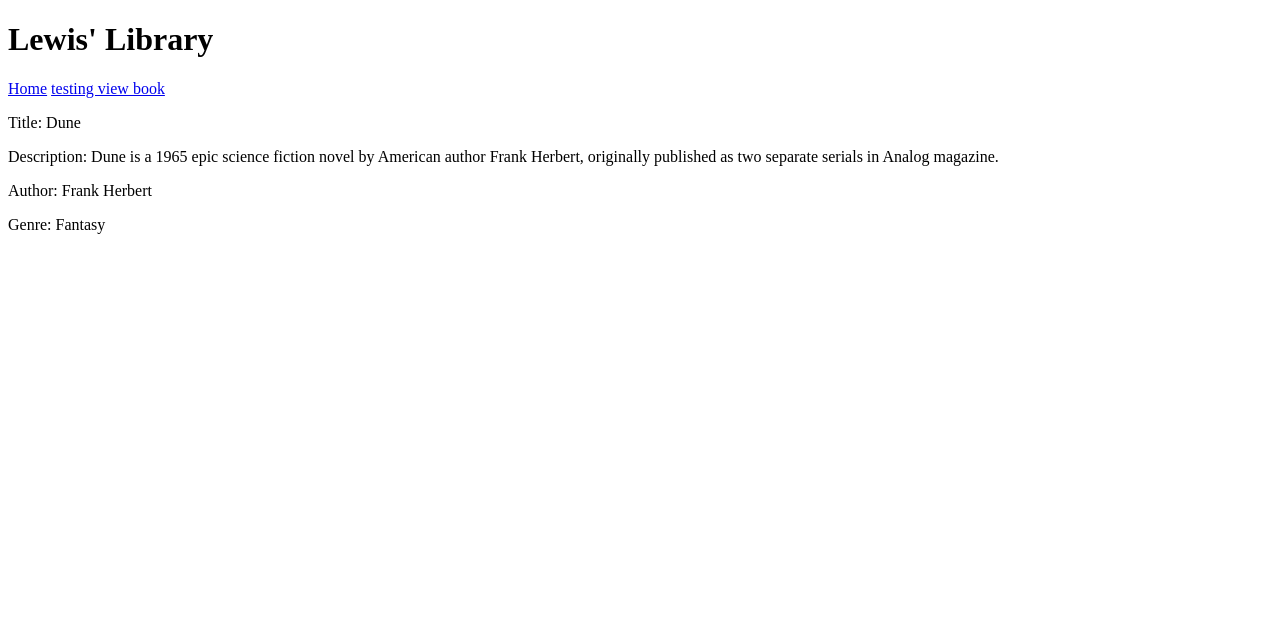
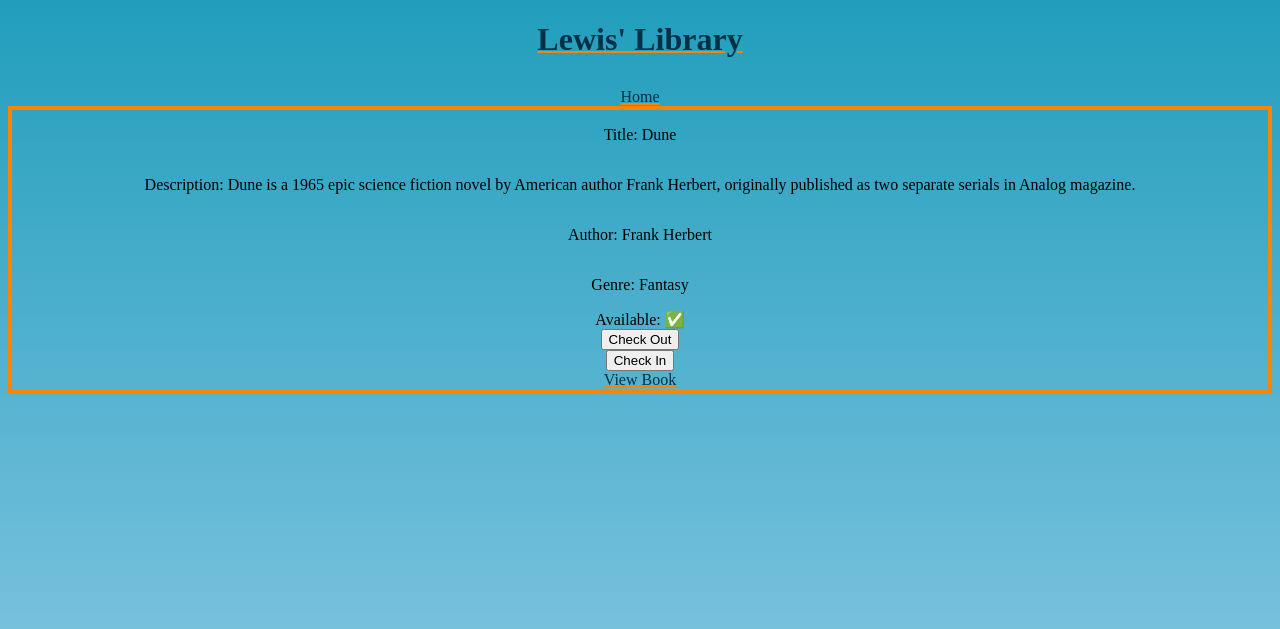
Before and after one commit to Lewish1998/W3D5, a Flask app: page /view-all in a window 1280 px wide. Shown: the top 629 px of the page. Before the commit the page ends 234 px from the top, so only its background shows below. Run offline with Flask 2, Linux system fonts and the light colour scheme.

Commit message:
view-single updated (not working)

```diff
--- a/controllers/controllers.py
+++ b/controllers/controllers.py
@@ -1,7 +1,7 @@
 from app import app
 from flask import render_template, request
 from models.book_class import Book
-from models.books import book_list, add_book, remove_book
+from models.books import book_list, add_book, remove_book, check_in, check_out
 
 
 
@@ -31,10 +31,28 @@ def add_function():
 def single_book(index):
     return render_template('single.html', book_list=book_list[index])
 
+
 @app.route('/delete-book/<int:index>')
 def delete(index):
     remove_book(book_list[index])
     return render_template('view.html', book_list=book_list)
 
 
+
+@app.route('/delete')
+def delete_page():#form or something here?
+    return render_template('delete.html', book_list=book_list)
 # @app.route('/error')
+
+@app.route('/check-in', methods=['POST'])
+def checkin():
+    return render_template('view.html', book_list=book_list)
+
+@app.route('/check-out', methods=['POST'])
+def checkout():
+    check_out(book=book_list[0])
+    return render_template('view.html', book_list=book_list)
+
+
+# The check in and checkout both obviously don't work because they don't redirect to the view page, so everytime the check in/out page(s) are viewed
+# it will just check a book out
--- a/models/book_class.py
+++ b/models/book_class.py
@@ -1,8 +1,9 @@
 class Book():
 
-    def __init__(self, title, description, author, genre):
+    def __init__(self, title, description, author, genre, book_num):
         self.title = title
         self.description = description
         self.author = author
         self.genre = genre
         self.checked_out = False
+        self.book_num = book_num
--- a/models/books.py
+++ b/models/books.py
@@ -4,13 +4,15 @@ dune = Book(
     title='Dune',
     description='Dune is a 1965 epic science fiction novel by American author Frank Herbert, originally published as two separate serials in Analog magazine.',
     author='Frank Herbert',
-    genre='Fantasy')
+    genre='Fantasy',
+    book_num=0)
 
 the_hobbit = Book(
     title='The Hobbit',
     description='The Hobbit is the unforgettable story of Bilbo, a peace-loving hobbit, who embarks on a strange and magical adventure. A timeless classic.',
     author='J.R.R. Tolkien',
-    genre='Fantasy'
+    genre='Fantasy',
+    book_num=1
 )
 
 
@@ -21,3 +23,12 @@ def add_book(book):
 
 def remove_book(index):
     book_list.remove(index)
+
+def check_out(book):
+    book.checked_out = True
+
+def check_in(book):
+    book.checked_out = False
+
+# for book in book_list:
+#     book.book_num += 1
--- a/static/style.css
+++ b/static/style.css
@@ -17,7 +17,7 @@ body {
 
 }
 
-.heading {
+.heading, h1 {
     display: flex;
     justify-content: center;
     color: var(--darkblue);
--- a/templates/add.html
+++ b/templates/add.html
@@ -2,7 +2,8 @@
 {% block content %}
 
 <a class="links" href="/">Home</a>
-<a href="/view-all">View All Books</a><br><br>
+<a href="/view-all">View All Books</a>
+<a href="/delete">Delete a Book</a><br><br>
 
 <div class="form">
     <form action="/add-book" method="post">
--- a/templates/base.html
+++ b/templates/base.html
@@ -4,7 +4,7 @@
     <meta charset="UTF-8">
     <meta http-equiv="X-UA-Compatible" content="IE=edge">
     <meta name="viewport" content="width=device-width, initial-scale=1.0">
-    <!-- <link rel="stylesheet" href='static/style.css'> -->
+    <link rel="stylesheet" href='static/style.css'>
 
     <title>Lewis' Library</title>
 </head>
--- a/templates/index.html
+++ b/templates/index.html
@@ -9,7 +9,8 @@
 <div class="links">
     <a href="/view-all">View All Books</a>
     <a href="/add-book">Add Book</a>
-    <a href="/view-book">Obviously doesn't work because the url needs an index</a>
+    <a href="/delete">Delete a Book</a><br><br>
+
 </div>
 <article>
     <div class="content">
--- a/templates/single.html
+++ b/templates/single.html
@@ -1,5 +1,6 @@
 {% extends 'base.html' %}
 {% block content%}
+
 
 <a class="links" href="/">Home</a>
 <a href="/view-all">View All Books</a><br><br>
--- a/templates/view.html
+++ b/templates/view.html
@@ -4,20 +4,44 @@
 <div>
   <h1 class="heading">Lewis' Library</h1>
 </div>
-<a class="links" href="/">Home</a>
-<a href="/view-book">testing view book</a>
+<div class="links">
+<a href="/">Home</a>
+</div>
 
 
 
 {% for book in book_list %}
+
 <div class="books">
   <p>Title: {{ book.title }}</p>
   <p>Description: {{ book.description }}</p>
   <p>Author: {{ book.author }}</p>
   <p>Genre: {{ book.genre }}</p>
+
+
+{% if book.checked_out %}
+<span>Available: &#10060;</span>
+{% else %}
+<span>Available: &#9989;</span>
+{% endif %}
+
+<form action="/check-out" method="post">
+  <input type="submit" value="Check Out">
+</form>
+
+<form action="/check-in" method="post">
+<input type="submit" value="Check In">
+</form>
+
+<!-- <a href="/delete-book/{book.title}">Delete Book THIS DOESN'T WORK</a> -->
+
+<a href="/view-book/{{book.book_num}}">View Book</a>
+
 </div>
+
 <br>
 {% endfor %}
 
 
+
 {% endblock %}
```
Also changed, not shown: templates/delete.html (added, +20 -0 lines), templates/remove.html (deleted, +0 -7 lines).
